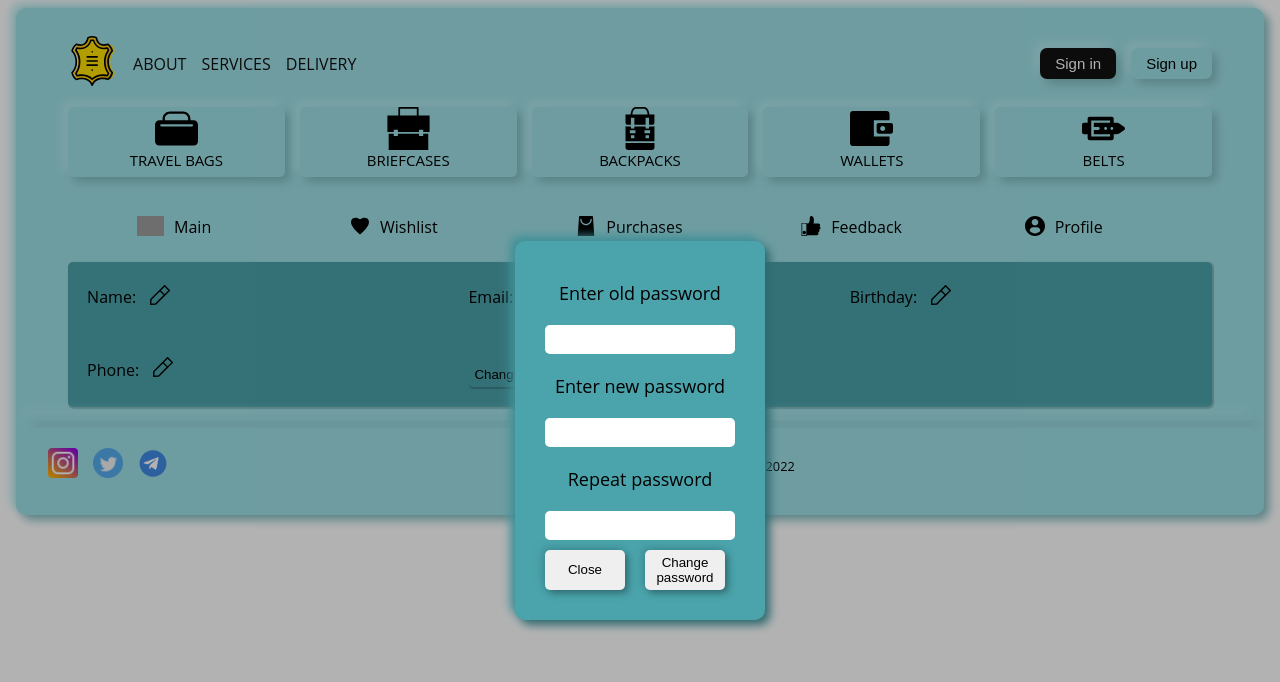
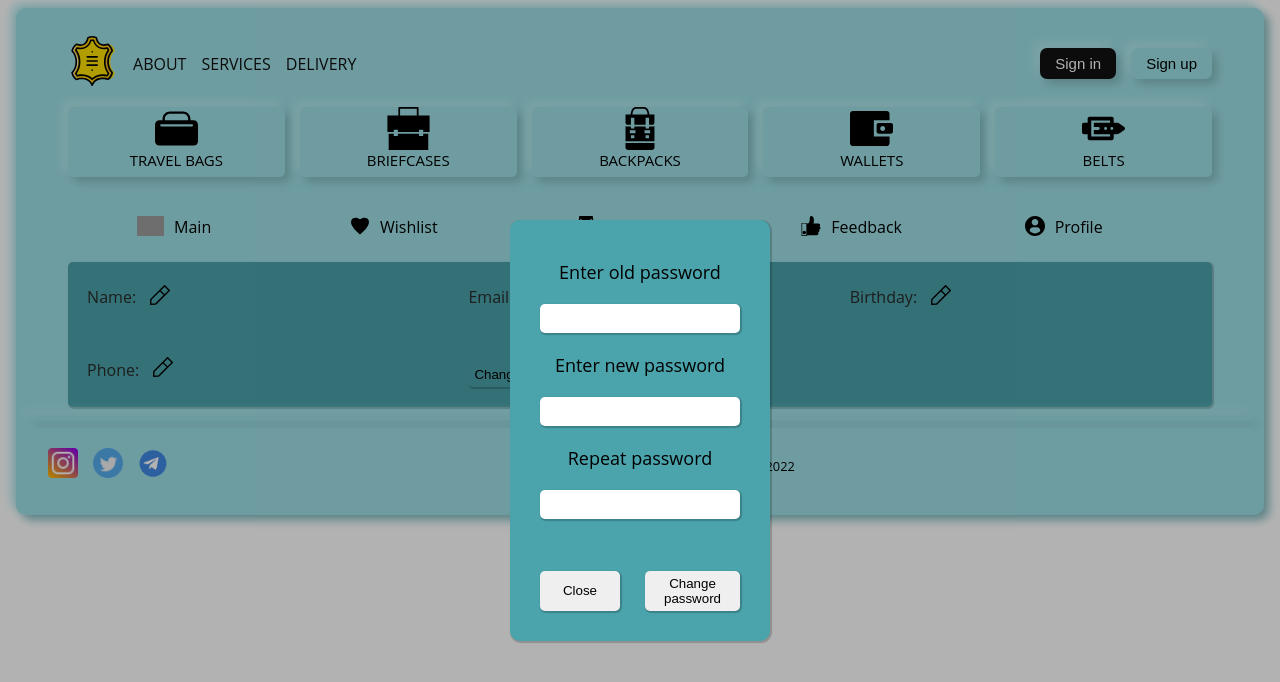
Before and after one commit to RobertEyrikh/OnlineBagShop, a Vue app: page /profile in a window 1280 px wide. Both pictures are taken after a click on the button "Change password". Shown: the top 682 px of the page. Built offline with nearby package versions, Linux system fonts and the light colour scheme; no server answers; grey boxes are pictures that could not be loaded.

Commit message:
added password change and form validation

```diff
--- a/src/components/ChangePasswordPopup.vue
+++ b/src/components/ChangePasswordPopup.vue
@@ -3,11 +3,30 @@
     <div class="popup">
       <div class="popupContent" @click.stop>
         <p class="inputTitle">Enter old password</p>
-        <input class="input__field">
+        <input
+          class="input__field"
+          type="password"
+          v-model.lazy.trim="oldPassword"
+          >
         <p class="inputTitle">Enter new password</p>
-        <input class="input__field" v-model="newPassword">
-        <p class="inputTitle" >Repeat password</p>
-        <input class="input__field">
+        <input
+          class="input__field"
+          type="password"
+          v-model.lazy.trim="newPassword"
+          :class="{ invalid: (v$.newPassword.$invalid && !v$.newPassword.required.$invalid)}"
+          >
+        <p class="inputTitle">Repeat password</p>
+        <input
+          class="input__field"
+          type="password"
+          v-model.trim="confirmPassword"
+          :class="{ invalid: (newPassword != confirmPassword)}"
+          >
+        <transition-group name="list-complete" class="list-complete" tag="p">
+          <p class="successMessage list-complete-item" v-if="passwordSucces">password has been successfully changed</p>
+          <p class="errorMessage list-complete-item" v-if="passwordError">incorrect current password</p>
+          <p class="errorMessage list-complete-item" v-if="passwordLength">password must contain at least 6 characters</p>
+        </transition-group>
         <button class="close-button" id="button" @click="close"> Close</button>
         <button class="change-button" id="button" @click="changePassword">Change password</button>
       </div>
@@ -18,16 +37,24 @@
 <script>
 
 import useVuelidate from '@vuelidate/core'
+import { required, minLength, sameAs } from '@vuelidate/validators'
+import { TransitionGroup } from 'vue'
+import { mapState } from 'vuex';
 
 export default {
-  name: 'changePassword',
+  components: { TransitionGroup },
+  name: "changePassword",
   data() {
     return {
       v$: useVuelidate(),
-      email: '',
-      password: '',
-      newPassword: '',
-    }
+      email: "",
+      confirmPassword: "",
+      newPassword: "",
+      oldPassword: "",
+      passwordSucces: false,
+      passwordError: false,
+      passwordLength: false,
+    };
   },
   props: {
     isOpen: {
@@ -41,12 +68,53 @@ export default {
   },
   methods: {
     changePassword() {
-      this.$store.dispatch('CHANGE_PASSWORD', this.newPassword)
+      let payload = { key1: this.oldPassword, key2: this.newPassword };
+      this.v$.$validate();
+      if (!this.v$.$error) {
+        this.$store.dispatch("CHANGE_PASSWORD", payload);
+        if (!this.authError) {
+          this.passwordSucces = true;
+          this.passwordError = false;
+          this.passwordLength = false;
+          this.confirmPassword = "";
+          this.newPassword = "";
+          this.oldPassword = "";
+        }
+        else {
+          this.passwordError = true;
+          this.passwordLength = false;
+        }
+      }
+      else {
+        this.passwordLength = true;
+        this.passwordError = false;
+      }
+      this.confirmPassword = "";
+      this.newPassword = "";
+      this.oldPassword = "";
     },
     close() {
-      this.$emit('close');
+      this.passwordSucces = false,
+      this.passwordError = false,
+      this.passwordLength = false,
+      this.$emit("close");
+      this.confirmPassword = "";
+      this.newPassword = "";
+      this.oldPassword = "";
     },
-  }
+  },
+  validations() {
+    return {
+      oldPassword: { minLength: minLength(6), required, $lazy: true },
+      newPassword: { minLength: minLength(6), required, $lazy: true },
+      confirmPassword: { sameAs: sameAs(this.newPassword), $lazy: true },
+    };
+  },
+  computed: {
+    ...mapState({
+      authError: state => state.userInfo.authError,
+    })
+  },
 }
 
 </script>
@@ -72,10 +140,11 @@ export default {
 .popupContent {
   background-color: #4ba3ab;
   color: #000;
+  width: 200px;
   max-width: 500px;
   padding: 30px;
   border-radius: 10px;
-  box-shadow: 5px 5px 10px #2f6a6f, -5px -5px 10px rgb(66, 146, 154);
+  box-shadow: 1px 1px 1px 1px rgba(0, 0, 0, 0.2);
   display: grid;
   grid-template-columns: 1fr 1fr;
   grid-gap: 10px;
@@ -88,12 +157,8 @@ export default {
   margin: 10px
 }
 
-.input {
-  grid-column: 1/3;
-  height: 27px;
-  border-radius: 5px;
-  border-style: none;
-  box-shadow: 5px 5px 10px #2f6a6f, -5px -5px 10px rgb(66, 146, 154);
+.input__field {
+  box-shadow: 1px 1px 1px 1px rgba(0, 0, 0, 0.2);
 }
 
 #button {
@@ -102,11 +167,30 @@ export default {
   border-style: none;
   height: 25px;
   transition: background-color .2s ease-in-out;
-  box-shadow: 3px 3px 7px #2f6a6f, -3px -3px 7px rgb(66, 146, 154);
+  box-shadow: 1px 1px 1px 1px rgba(0, 0, 0, 0.2);
 }
 
 #button:hover {
   background-color: #2f6a6f;
+}
+
+.successMessage,
+.errorMessage {
+  color: #111;
+  border-radius: 5px;
+  max-width: 200px;
+  padding: 20px 0 20px 0;
+  grid-column: 1/3;
+  text-align: center;
+  font-size: 12px;
+}
+
+.successMessage {
+  background-color: #1d903c;
+}
+
+.errorMessage {
+  background-color: #ac3b48;
 }
 
 .close-button {
@@ -117,7 +201,25 @@ export default {
 
 .change-button {
   grid-column: 2/3;
-  width: 80px;
+  width: 100%;
   height: 40px !important;
 }
+
+.list-complete {
+  grid-column: 1/3 ;
+}
+.list-complete-item {
+  transition: all 0.8s ease;
+  display: inline-block;
+}
+
+.list-complete-enter-from,
+.list-complete-leave-to {
+  opacity: 0;
+  transform: translateY(30px);
+}
+
+.list-complete-leave-active {
+  position: absolute;
+}
 </style>
--- a/src/store/userInfo.js
+++ b/src/store/userInfo.js
@@ -1,7 +1,6 @@
 import { User } from '@/components/Users';
-import axios from 'axios';
-import { getAuth, onAuthStateChanged, updatePassword } from "firebase/auth";
-import { getDatabase, ref, set, update, onValue,  } from "firebase/database";
+import { getAuth, onAuthStateChanged, updatePassword, signInWithEmailAndPassword } from "firebase/auth";
+import { getDatabase, ref, update, onValue, } from "firebase/database";
 
 export default {
   state: {
@@ -9,6 +8,7 @@ export default {
     phone: null,
     email: null,
     birthday: null,
+    authError: null,
   },
 
   mutations: {
@@ -24,18 +24,28 @@ export default {
     SET_BIRTHDAY(state, payload) {
       state.birthday = payload
     },
+    SET_AUTH_ERROR(state, payload) {
+      state.authError = payload
+    }
   },
 
   actions: {
-    async CHANGE_PASSWORD(payload) {
+    async CHANGE_PASSWORD({ commit, state }, payload) {
       const auth = getAuth();
       const user = auth.currentUser;
-      const newPassword = payload
-      updatePassword(user, newPassword).then(() => {
-        console.log('password has been changed')
-      }).catch((error) => {
-        console.log(error)
-      });
+      console.log(payload)
+      signInWithEmailAndPassword(auth, user.email, payload.key1)
+      .then(() => {
+        updatePassword(user, payload.key2).then(() => {
+          console.log('password has been changed')
+          commit('SET_AUTH_ERROR', false)
+          console.log(state.authError)
+        }).catch((error) => {
+          commit('SET_AUTH_ERROR', true)
+          console.log(error)
+        });
+      })
+      console.log(state.authError)
     },
 
     async CHANGE_NAME({ commit }, payload) {
--- a/src/views/Account/AccountProfile.vue
+++ b/src/views/Account/AccountProfile.vue
@@ -128,12 +128,14 @@ export default {
   padding: 20px 5% 20px 5%;
   display: flex;
   align-items: center;
+  color: rgb(41, 41, 41)
 }
 
 .profile__info > div,
 .profile__info {
   display: flex;
   align-items: center;
+  color: rgb(26, 26, 26)
 }
 
 .profile__info {
--- a/src/views/travelBagsСopy.vue
+++ b/src/views/travelBagsСopy.vue
@@ -72,7 +72,6 @@ export default {
   mixins: [imagePreview],
   components: {AppLayoutProductCategory, draggable, EditPopup},
   data () {
-    //let allItemsCard = new ItemsCardContainer([])
     return{
       image: '', price: '', ref: '', title: '', file:'',
       isAddPostVisible: false,
@@ -91,6 +90,7 @@ export default {
     upadateItemsCard() {
       this.$store.dispatch("GET_ITEMS_FROM_API")
     },
+
     deleteItem(id) {
       this.$store.dispatch("DELETE_ITEM", id)
       .then (() => {
```
